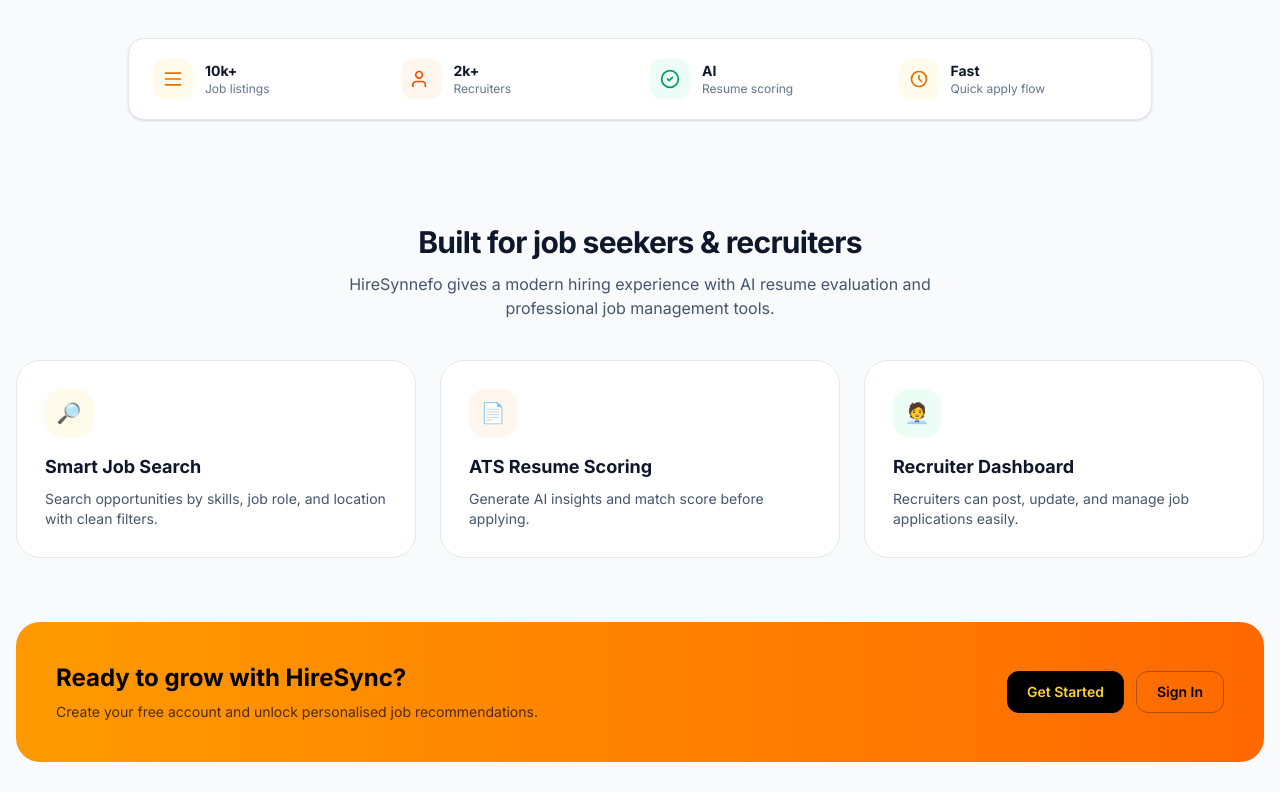
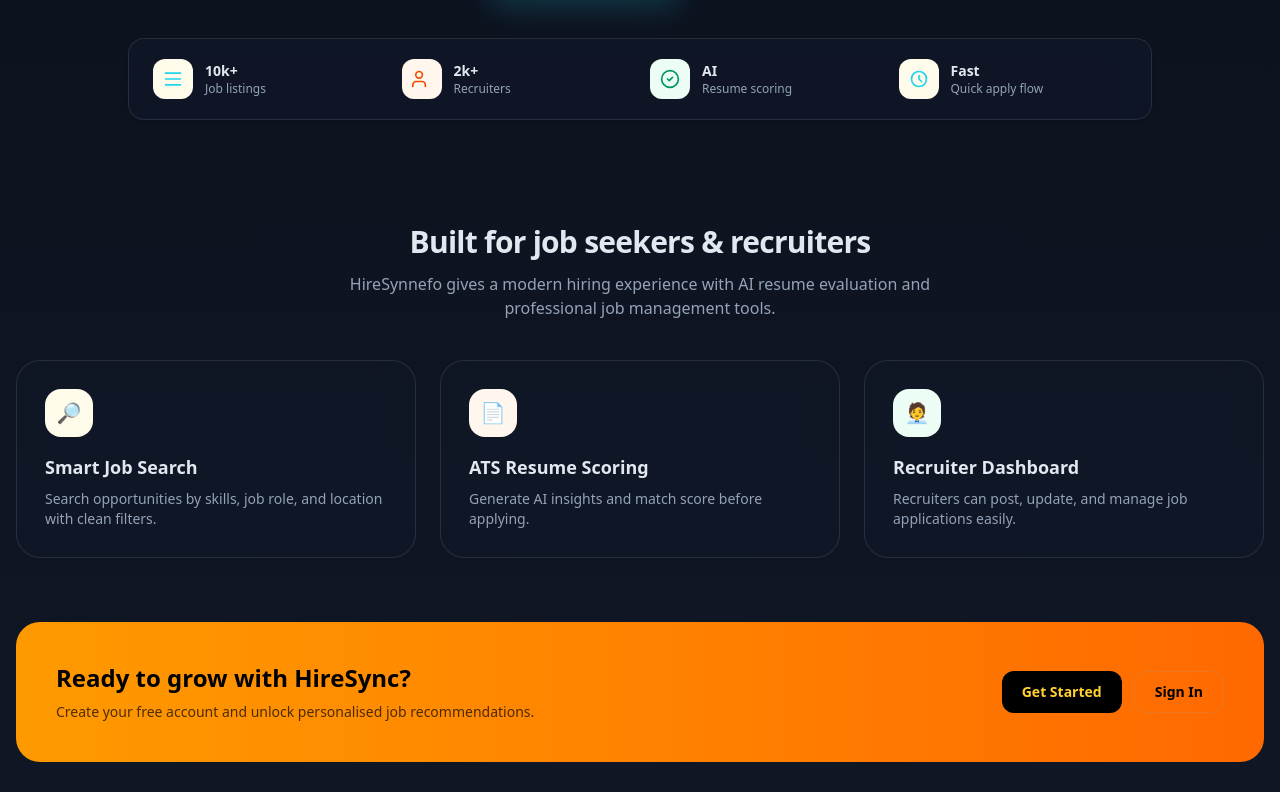
Before and after one commit to mohamedsalihva/jobportalAi, a React (Vite) app in the folder client/: page / in a window 1280 px wide. Shown: the part 650-1442 px from the top of the page. Built offline with nearby package versions, Linux system fonts and the light colour scheme; no server answers.

Commit message:
dribble ui added

```diff
--- a/client/src/App.jsx
+++ b/client/src/App.jsx
@@ -25,7 +25,7 @@
 
     //  Global theme wrapper for ALL pages
 
-    <div className="min-h-screen w-full overflow-x-hidden bg-slate-50 text-slate-900 dark:bg-slate-950 dark:text-slate-100">
+    <div className="dribbble-ui min-h-screen w-full overflow-x-hidden bg-slate-50 text-slate-900 dark:bg-slate-950 dark:text-slate-100">
       <Routes>
         <Route element={<PublicRoute />}>
           <Route path="/" element={<Home />} />
--- a/client/src/index.css
+++ b/client/src/index.css
@@ -1,4 +1,5 @@
 @import "tailwindcss";
+@import url("https://fonts.googleapis.com/css2?family=Space+Grotesk:wght@400;500;600;700&display=swap");
 
 /* Global Theme Colors */
 
@@ -28,7 +29,81 @@
 }
 
 :root {
-  font-family: Inter, system-ui, Avenir, Helvetica, Arial, sans-serif;
+  font-family: "Space Grotesk", system-ui, -apple-system, "Segoe UI", sans-serif;
 }
 
 @custom-variant dark (&:where(.dark, .dark *));
+
+/* ---------- Dribbble-Inspired Glass + Neon Theme ---------- */
+:root {
+  --drb-bg: #0b0f1a;
+  --drb-bg-2: #111827;
+  --drb-surface: rgba(17, 24, 39, 0.7);
+  --drb-surface-2: rgba(15, 23, 42, 0.7);
+  --drb-border: rgba(148, 163, 184, 0.18);
+  --drb-text: #e2e8f0;
+  --drb-muted: #94a3b8;
+  --drb-accent: #22d3ee;
+  --drb-accent-2: #a78bfa;
+}
+
+.dribbble-ui {
+  background: radial-gradient(1200px 800px at 10% -10%, rgba(34, 211, 238, 0.18), transparent 60%),
+    radial-gradient(900px 600px at 100% 0%, rgba(167, 139, 250, 0.2), transparent 55%),
+    linear-gradient(180deg, var(--drb-bg), var(--drb-bg-2));
+  color: var(--drb-text);
+}
+
+.dribbble-ui .bg-slate-50,
+.dribbble-ui .bg-slate-100,
+.dribbble-ui .bg-slate-950 {
+  background: transparent !important;
+}
+
+.dribbble-ui .bg-white {
+  background: var(--drb-surface) !important;
+  border-color: var(--drb-border) !important;
+  backdrop-filter: blur(14px);
+}
+
+.dribbble-ui .border,
+.dribbble-ui .border-slate-200,
+.dribbble-ui .border-slate-300,
+.dribbble-ui .border-slate-100,
+.dribbble-ui .dark\:border-white\/10 {
+  border-color: var(--drb-border) !important;
+}
+
+.dribbble-ui .text-slate-900,
+.dribbble-ui .text-slate-800,
+.dribbble-ui .text-slate-700,
+.dribbble-ui .dark\:text-white {
+  color: var(--drb-text) !important;
+}
+
+.dribbble-ui .text-slate-600,
+.dribbble-ui .text-slate-500,
+.dribbble-ui .text-slate-400,
+.dribbble-ui .dark\:text-slate-300,
+.dribbble-ui .dark\:text-slate-400 {
+  color: var(--drb-muted) !important;
+}
+
+.dribbble-ui .bg-amber-500,
+.dribbble-ui .hover\:bg-amber-400:hover {
+  background: linear-gradient(135deg, var(--drb-accent), var(--drb-accent-2)) !important;
+  color: #0b0f1a !important;
+  box-shadow: 0 0 0 1px rgba(34, 211, 238, 0.35),
+    0 10px 30px rgba(34, 211, 238, 0.2);
+}
+
+.dribbble-ui .text-amber-600,
+.dribbble-ui .text-amber-500,
+.dribbble-ui .text-amber-400 {
+  color: var(--drb-accent) !important;
+}
+
+.dribbble-ui .border-amber-500,
+.dribbble-ui .border-amber-500\/20 {
+  border-color: rgba(34, 211, 238, 0.4) !important;
+}
```
